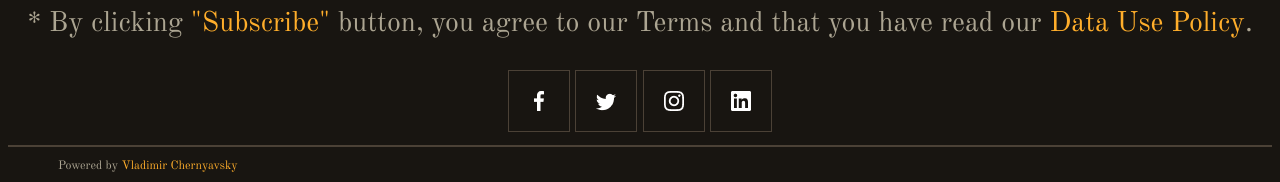
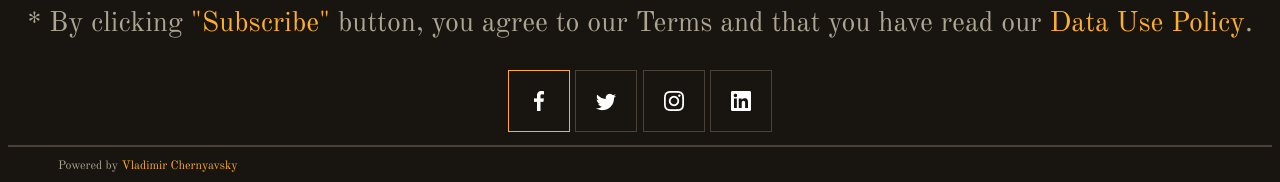
Before and after one commit to purpledrank420/atelier.github.io, a plain HTML site: page index.html in a window 1280 px wide. In both pictures the pointer is over the item 538 px from the left and 8426 px from the top of the page. Shown: the part 8325-8507 px from the top of the page. Drawn offline with nearby package versions, Linux system fonts and the light colour scheme.

Commit message:
Update style.css

```diff
--- a/style.css
+++ b/style.css
@@ -414,3 +414,13 @@ footer #powered {
     text-align: start;
     margin-left: 50px;
 }
+
+footer .foot li:hover{
+    display: inline-flex;
+    border: 1px solid #FFAE2B;
+    padding: 20px;
+    align-items: center;
+    width: 20px;
+    height: 20px;
+    transition: all 0.5s ease;
+}
```
